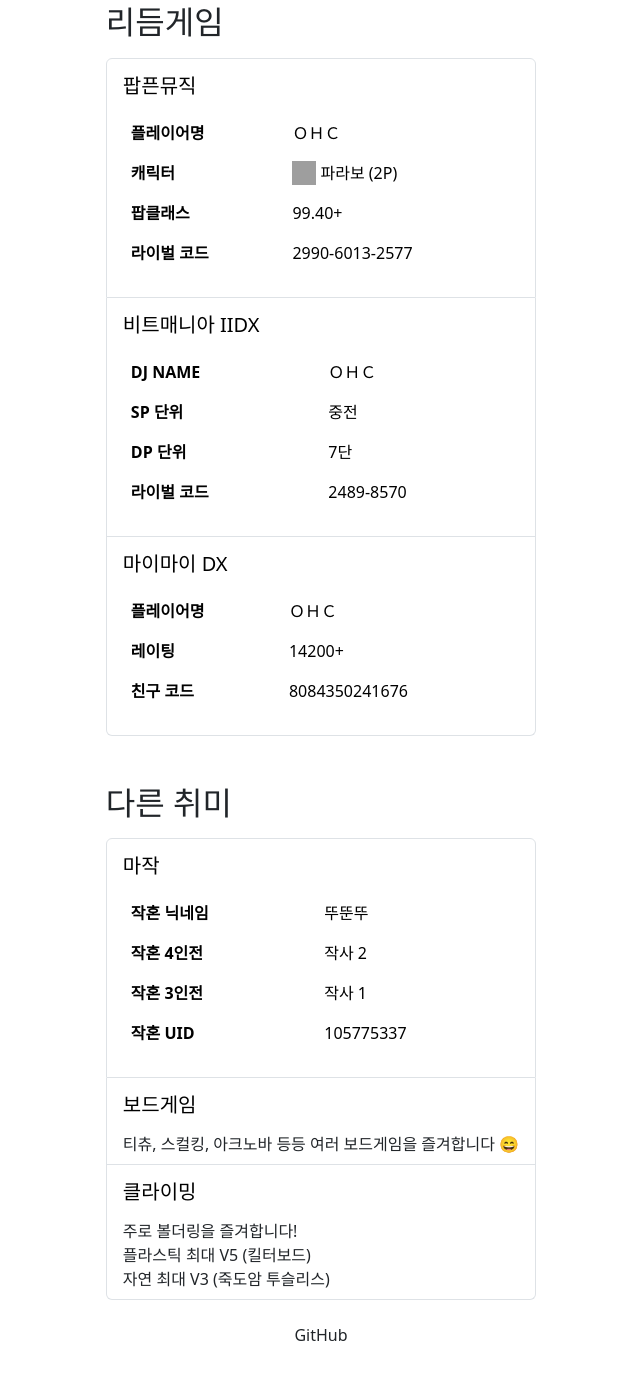
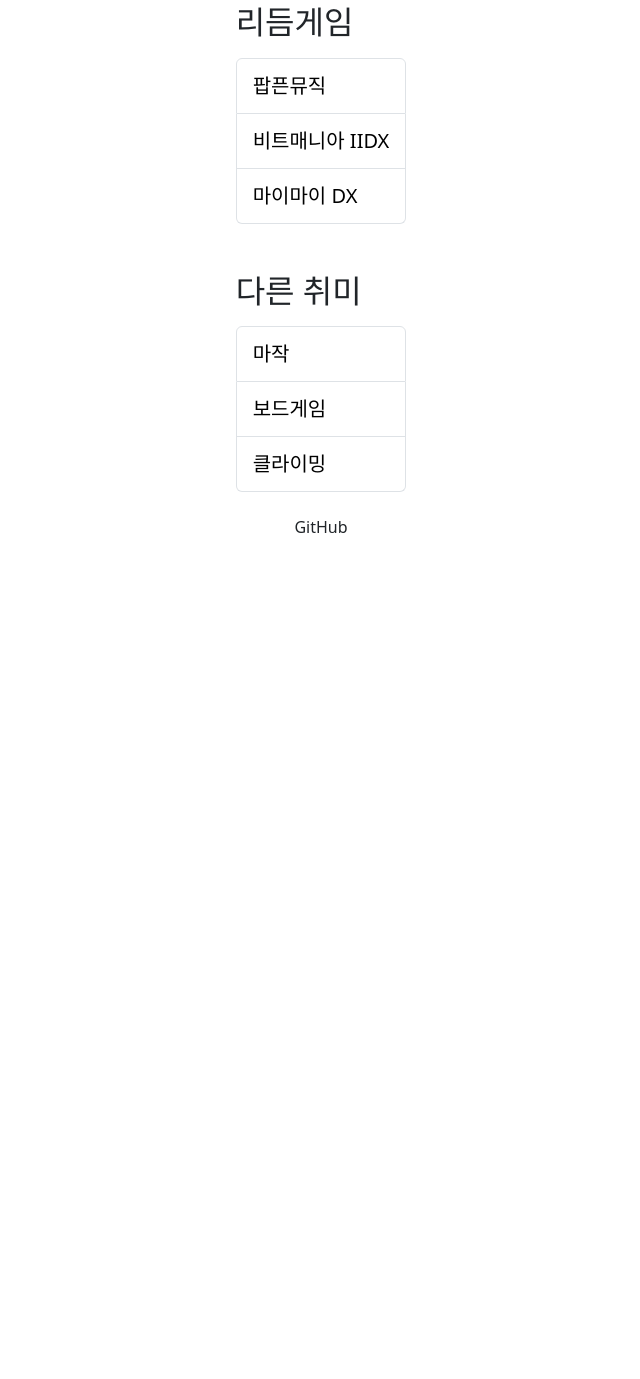
Before and after one commit to onehunnitconst/x_profile, a plain HTML site: page index.html in a window 1280 px wide. Shown: the part 447-1826 px from the top of the page, without its empty margins (319-959 px from the left). After the commit the page ends 1057 px from the top, so only its background shows below. Drawn offline with nearby package versions, Linux system fonts and the light colour scheme; grey boxes are pictures that could not be loaded.

Commit message:
collapse 태그 추가

```diff
--- a/index.html
+++ b/index.html
@@ -50,7 +50,7 @@
               >
                 팝픈뮤직
               </a>
-              <div class="popn-collapse pt-2" id="ohc-popn-collapse">
+              <div class="collapse popn-collapse pt-2" id="ohc-popn-collapse">
                 <table class="fs-6 table table-borderless">
                   <tbody>
                     <tr>
@@ -92,7 +92,7 @@
               >
                 비트매니아 IIDX
               </a>
-              <div class="iidx-collapse pt-2" id="ohc-iidx-collapse">
+              <div class="collapse iidx-collapse pt-2" id="ohc-iidx-collapse">
                 <table class="fs-6 table table-borderless">
                   <tbody>
                     <tr>
@@ -126,7 +126,7 @@
               >
                 마이마이 DX
               </a>
-              <div class="maimai-collapse pt-2" id="ohc-maimai-collapse">
+              <div class="collapse maimai-collapse pt-2" id="ohc-maimai-collapse">
                 <table class="fs-6 table table-borderless">
                   <tbody>
                     <tr>
@@ -160,7 +160,7 @@
             >
               마작
             </a>
-            <div class="mahjong-collapse pt-2" id="ohc-mahjong-collapse">
+            <div class="collapse mahjong-collapse pt-2" id="ohc-mahjong-collapse">
               <table class="fs-6 table table-borderless">
                 <tbody>
                   <tr>
@@ -194,7 +194,7 @@
             >
               보드게임
             </a>
-            <div class="bg-collapse pt-2 fs-6" id="ohc-bg-collapse">
+            <div class="collapse bg-collapse pt-2 fs-6" id="ohc-bg-collapse">
               티츄, 스컬킹, 아크노바 등등 여러 보드게임을 즐겨합니다 😄
             </div>
           </li>
@@ -210,7 +210,7 @@
               클라이밍
             </a>
             <div
-              class="bouldering-collapse pt-2 fs-6"
+              class="collapse bouldering-collapse pt-2 fs-6"
               id="ohc-bouldering-collapse"
             >
               주로 볼더링을 즐겨합니다! <br />
```
